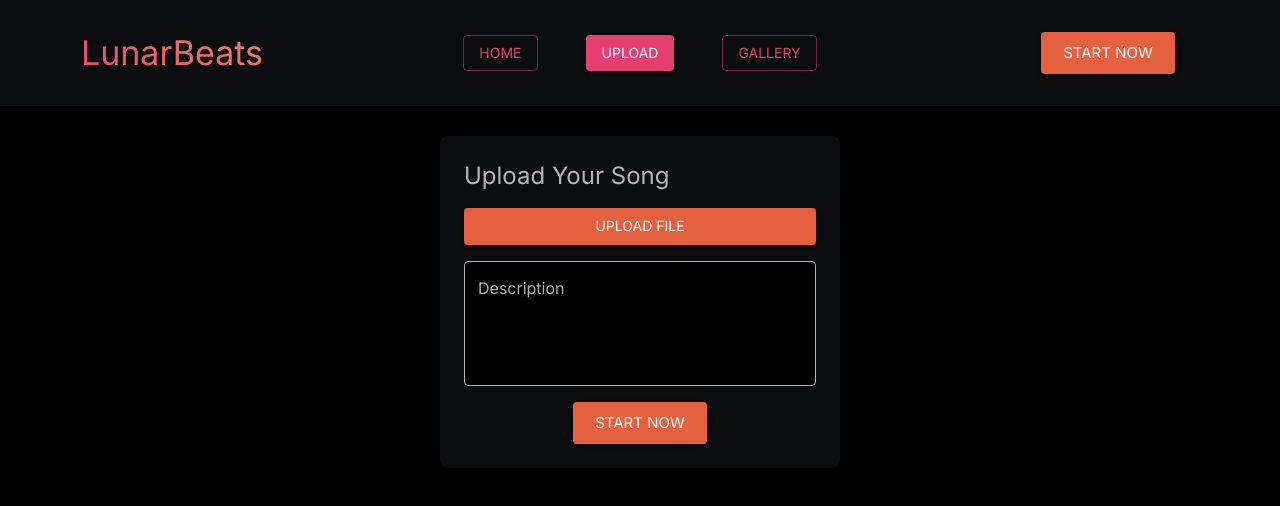
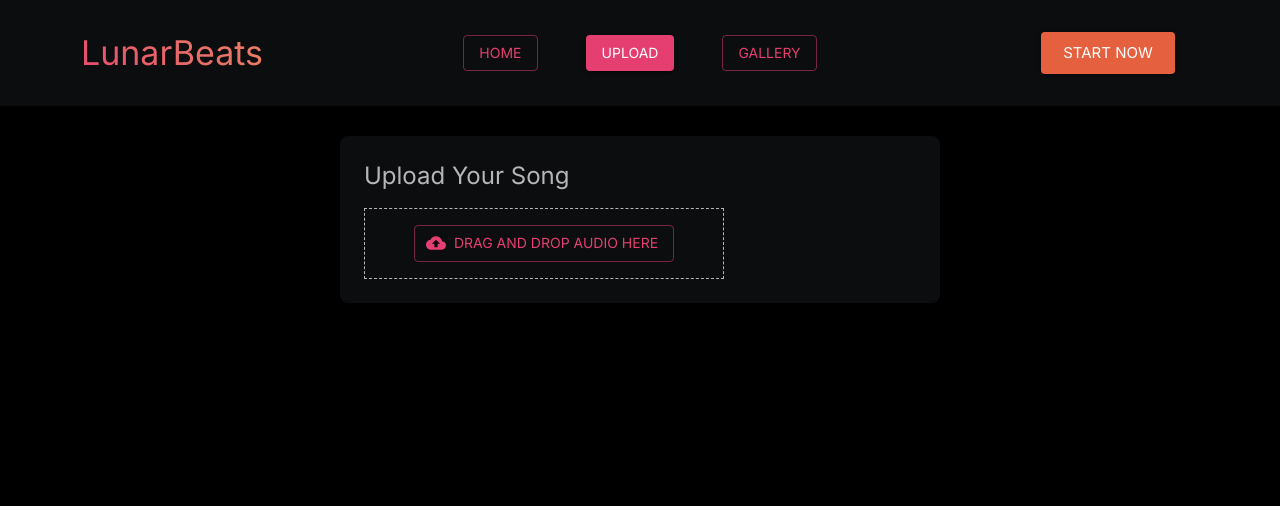
Before and after one commit to DL-Team504/music-to-image-client, a React (Vite) app: page /upload in a window 1280 px wide. Shown: the top 506 px of the page. Built offline with nearby package versions, Linux system fonts and the light colour scheme.

Commit message:
add upload page

```diff
--- a/src/Components/CreationDialog/CreationDialog.tsx
+++ b/src/Components/CreationDialog/CreationDialog.tsx
@@ -11,7 +11,6 @@
 import CloudUploadIcon from "@mui/icons-material/CloudUpload";
 import { useNavigate } from "react-router-dom";
 import { saveAs } from "file-saver";
-
 import useUploadAudio from "./useUploadAudio";
 import { Card, CardMedia, LinearProgress, TextField } from "@mui/material";
 
@@ -48,13 +47,33 @@
   const { getRootProps, getInputProps } = useDropzone({
     maxFiles: 1,
     noClick: true,
-    onDrop: (acceptedFiles) => {
-      const preview = URL.createObjectURL(acceptedFiles[0]);
+    accept: {
+      "audio/mpeg": [".mp3"], // Ensure the dropzone only accepts mp3 files
+    },
+    onDrop: (acceptedFiles, fileRejections) => {
+      if (fileRejections.length > 0) {
+        console.error(`File ${file?.name} is not supported.`);
+        alert("Unsupported file type. Please upload an MP3 file.");
+        return;
+      }
+
+      if (acceptedFiles.length === 0) {
+        console.log("No files accepted");
+        return;
+      }
+
+      const selectedFile = acceptedFiles[0];
+      const preview = URL.createObjectURL(selectedFile);
       const audio = document.createElement("audio");
 
       audio.src = preview;
       audio.addEventListener("loadedmetadata", () => {
-        setFile(Object.assign(acceptedFiles[0], { duration: audio.duration }));
+        setFile(Object.assign(selectedFile, { duration: audio.duration }));
+        URL.revokeObjectURL(preview); // Clean up object URL
+      });
+
+      audio.addEventListener("error", () => {
+        console.error("Error loading audio file");
         URL.revokeObjectURL(preview);
       });
     },
@@ -64,7 +83,7 @@
 
   useEffect(() => {
     if (file !== null) {
-      setFocusArea([0, Math.min(file.duration, 30)]);
+      setFocusArea([0, Math.min(file.duration, 60)]);
     } else {
       setFocusArea([0, 1]);
     }
@@ -83,8 +102,6 @@
     newValue: number | number[],
     activeThumb: number
   ) => {
-    console.log(event);
-
     if (!Array.isArray(newValue)) {
       return;
     }
--- a/src/routes/Upload.tsx
+++ b/src/routes/Upload.tsx
@@ -1,51 +1,173 @@
-import { useState } from "react";
+import { useEffect, useState } from "react";
 import Box from "@mui/material/Box";
 import TextField from "@mui/material/TextField";
 import Button from "@mui/material/Button";
 import Typography from "@mui/material/Typography";
-import { Stack } from "@mui/material";
+import { Slider, Stack, Card, CardMedia, LinearProgress } from "@mui/material";
 import { useTheme } from "@mui/material/styles";
-import { CreationDialog } from "@/Components";
+import { useDropzone } from "react-dropzone";
+import CloudUploadIcon from "@mui/icons-material/CloudUpload";
+import LoadingButton from "@mui/lab/LoadingButton";
+import { useNavigate } from "react-router-dom";
+import { saveAs } from "file-saver";
+import useUploadAudio from "@/Components/CreationDialog/useUploadAudio";
+
+interface AudioFile extends File {
+  duration: number;
+}
+
+const MIN_DURATION = 10;
+const MAX_DURATION = 60;
 
 export default function Upload() {
   const theme = useTheme();
-  const [file, setFile] = useState<File | null>(null);
-  const [description, setDescription] = useState("");
-  const [creationDialogOpen, setCreationDialogOpen] = useState<boolean>(false);
+  const navigate = useNavigate();
 
-  const handleFileChange = (e: React.ChangeEvent<HTMLInputElement>) => {
-    const selectedFile = e.target.files?.[0] || null;
-    setFile(selectedFile);
+  const [file, setFile] = useState<AudioFile | null>(null);
+  const [focusArea, setFocusArea] = useState<[number, number]>([0, 1]);
+  const [imageStyle, setImageStyle] = useState<string>("");
+  const [generatedImageUrl, setGeneratedImageUrl] = useState<
+    string | undefined
+  >(undefined);
+  //TODO
+  const [isLoading, setIsLoading] = useState(false);
+
+  const { uploadAudio, reset, status, progress } = useUploadAudio();
+
+  const { getRootProps, getInputProps } = useDropzone({
+    maxFiles: 1,
+    accept: {
+      "audio/mpeg": [".mp3"],
+    },
+    onDrop: (acceptedFiles, fileRejections) => {
+      if (fileRejections.length > 0) {
+        alert("Unsupported file type. Please upload an MP3 file.");
+        return;
+      }
+
+      if (acceptedFiles.length === 0) {
+        console.log("No files accepted");
+        return;
+      }
+
+      const selectedFile = acceptedFiles[0];
+      const preview = URL.createObjectURL(selectedFile);
+      const audio = document.createElement("audio");
+
+      audio.src = preview;
+      audio.addEventListener("loadedmetadata", () => {
+        console.log("Audio metadata loaded");
+        setFile(Object.assign(selectedFile, { duration: audio.duration }));
+        URL.revokeObjectURL(preview);
+      });
+
+      audio.addEventListener("error", () => {
+        console.error("Error loading audio file");
+        URL.revokeObjectURL(preview);
+      });
+    },
+  });
+
+  useEffect(() => {
+    if (file !== null) {
+      setFocusArea([0, Math.min(file.duration, 60)]);
+    } else {
+      setFocusArea([0, 1]);
+    }
+  }, [file]);
+
+  function formatSecondsToTime(seconds: number) {
+    if (file !== null && file.duration > 3600) {
+      return new Date(seconds * 1000).toISOString().substring(11, 19);
+    } else {
+      return new Date(seconds * 1000).toISOString().substring(14, 19);
+    }
+  }
+
+  const handleSliderChange = (
+    event: Event,
+    newValue: number | number[],
+    activeThumb: number
+  ) => {
+    if (!Array.isArray(newValue)) {
+      return;
+    }
+
+    if (file === null) {
+      return;
+    }
+
+    if (newValue[1] - newValue[0] < MIN_DURATION) {
+      if (activeThumb === 0) {
+        const clamped = Math.min(newValue[0], file.duration - MIN_DURATION);
+        setFocusArea([clamped, clamped + MIN_DURATION]);
+      } else {
+        const clamped = Math.max(newValue[1], MIN_DURATION);
+        setFocusArea([clamped - MIN_DURATION, clamped]);
+      }
+    } else if (newValue[1] - newValue[0] > MAX_DURATION) {
+      if (activeThumb === 0) {
+        setFocusArea([
+          newValue[0],
+          Math.min(newValue[0] + MAX_DURATION, file.duration),
+        ]);
+      } else {
+        setFocusArea([Math.max(newValue[1] - MAX_DURATION, 0), newValue[1]]);
+      }
+    } else {
+      setFocusArea(newValue as [number, number]);
+    }
   };
 
-  const handleDescriptionChange = (e: React.ChangeEvent<HTMLInputElement>) => {
-    setDescription(e.target.value);
+  //TODO
+  const handleGenerate = () => {
+    if (file === null) return;
+    setIsLoading(true);
+    setGeneratedImageUrl(undefined);
+    // Simulate a network request or processing time with setTimeout
+    setTimeout(() => {
+      setIsLoading(false);
+      setGeneratedImageUrl(
+        "https://images.unsplash.com/photo-1712464857903-57e1393d471d"
+      );
+      // Call uploadAudio to start the image generation process
+      uploadAudio({ audio: file, focusArea, imageStyle });
+    }, 2000);
   };
 
-  const handleSubmit = (e: React.FormEvent<HTMLFormElement>) => {
-    e.preventDefault();
-    // Handle file upload and description submission
-    console.log(file, description);
-  };
+  function handleDownload() {
+    if (file === null || generatedImageUrl === undefined) return;
 
-  const onStartNowClick = () => {
-    setCreationDialogOpen(true);
-  };
+    saveAs(generatedImageUrl, file.name);
+  }
 
-  const onCreationDialogClose = () => {
-    setCreationDialogOpen(false);
-  };
+  function handleGoToGallery() {
+    navigate("/gallery");
+    reset();
+    setFile(null);
+    setImageStyle("");
+    setGeneratedImageUrl(undefined);
+  }
+  // TODO
+  // useEffect(() => {
+  //   if (status === "success" && generatedImageUrl) {
+  //     // Simulate setting a generated image URL after successful upload
+  //     setGeneratedImageUrl(
+  //       "https://images.unsplash.com/photo-1712464857903-57e1393d471d"
+  //     );
+  //   }
+  // }, [status, generatedImageUrl]);
+
   return (
     <Box
       component="form"
-      onSubmit={handleSubmit}
       sx={{
         p: 3,
         borderRadius: 2,
         boxShadow: 3,
         backgroundColor: theme.palette.background.paper,
         color: theme.palette.text.secondary,
-        maxWidth: 400,
+        maxWidth: 600,
         margin: "0 auto",
         mt: 5,
       }}
@@ -56,53 +178,88 @@
       >
         Upload Your Song
       </Typography>
-      <Stack spacing={2}>
-        <Button variant="contained" color="secondary" component="label">
-          Upload File
-          <input type="file" hidden onChange={handleFileChange} />
+
+      <Box
+        height="100%"
+        width="100%"
+        maxWidth={360}
+        {...getRootProps()}
+        sx={{ border: "1px dashed", padding: 2, textAlign: "center" }}
+      >
+        <input {...getInputProps()} />
+        <Button
+          component="span"
+          variant="outlined"
+          startIcon={<CloudUploadIcon />}
+          disabled={!!file}
+        >
+          {file ? file.name : "Drag and drop audio here"}
         </Button>
+      </Box>
+
+      {file && (
+        <Stack spacing={2} mt={2}>
+          <Typography>Area To Focus</Typography>
+          <Slider
+            min={0}
+            step={1}
+            max={file.duration}
+            value={focusArea}
+            onChange={handleSliderChange}
+            valueLabelDisplay="auto"
+            valueLabelFormat={formatSecondsToTime}
+          />
           <TextField
-          label="Description"
+            label="Image Style Description"
             multiline
             rows={4}
-          variant="outlined"
-          fullWidth
-          value={description}
-          onChange={handleDescriptionChange}
-          sx={{
-            "& .MuiOutlinedInput-root": {
-              backgroundColor: theme.palette.background.default, // Input background
-              color: theme.palette.text.primary, // Text color
-            },
-            "& .MuiInputLabel-root": {
-              color: theme.palette.text.secondary, // Label color
-            },
-            "& .MuiOutlinedInput-root .MuiOutlinedInput-notchedOutline": {
-              borderColor: theme.palette.text.secondary, // Border color
-            },
-            "& .MuiOutlinedInput-root.Mui-focused .MuiOutlinedInput-notchedOutline":
-              {
-                borderColor: theme.palette.primary.main, // Focused border color
-              },
-          }}
+            value={imageStyle}
+            onChange={(e) => setImageStyle(e.target.value)}
+            sx={{ mt: 2 }}
           />
-        <Box justifyContent="center" alignItems="center" display="Flex">
-          <Button
+
+          {/* {status === "pending" ? */}
+          {isLoading ? (
+            <LinearProgress
+              sx={{ width: "100%", mt: 2 }}
+              // variant={progress !== 100 ? "determinate" : "indeterminate"}
+              // value={progress}
+            />
+          ) : (
+            <LoadingButton
               size="large"
               variant="contained"
-            color="secondary"
-            onClick={onStartNowClick}
+              onClick={handleGenerate}
+              sx={{ width: "100%", mt: 2 }}
+              disabled={file === null}
             >
-            Start Now
+              Generate
+            </LoadingButton>
+          )}
+
+          {/* status === "success" && */}
+          {generatedImageUrl && (
+            <Box sx={{ mt: 2, textAlign: "center" }}>
+              <Card sx={{ width: 256, margin: "0 auto" }}>
+                <CardMedia
+                  component="img"
+                  image={`${generatedImageUrl}?auto=format&fit=crop&w=286`}
+                  height={256}
+                  loading="lazy"
+                />
+              </Card>
+              <Stack direction="row" spacing={2} justifyContent="center" mt={2}>
+                <Button variant="contained" onClick={handleDownload}>
+                  Download
                 </Button>
+                <Button variant="contained" onClick={handleGoToGallery}>
+                  Go to Gallery
+                </Button>
+              </Stack>
             </Box>
+          )}
         </Stack>
-      <CreationDialog
-        open={creationDialogOpen}
-        onClose={onCreationDialogClose}
-        maxWidth="md"
-        fullWidth
-      />
+      )}
     </Box>
   );
 }
```
Lines whose indentation alone changed are shown as unchanged.
